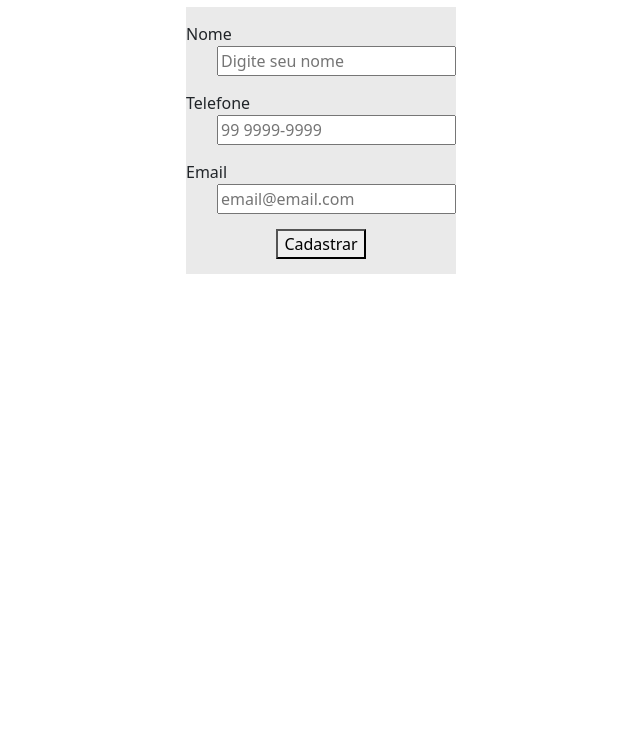
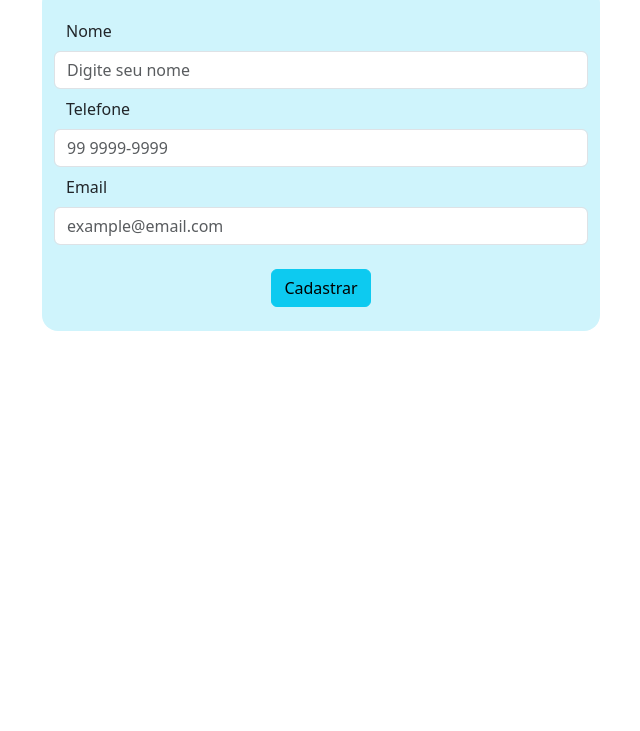
Before and after one commit to dricaamw/Aula-12-FS39, a plain HTML site: page index.html in a window 1280 px wide. Shown: the part 69-800 px from the top of the page, without its empty margins (319-959 px from the left). Drawn offline with nearby package versions, Linux system fonts and the light colour scheme.

Commit message:
formulario estilizado com bootstrap

```diff
--- a/index.html
+++ b/index.html
@@ -4,29 +4,31 @@
     <meta charset="UTF-8">
     <meta name="viewport" content="width=device-width, initial-scale=1.0">
     <title>Git e Git Hub</title>
-    <link rel="stylesheet" href="style.css">
+    <!-- <link rel="stylesheet" href="style.css"> -->
     <link href="https://cdn.jsdelivr.net/npm/bootstrap@5.3.3/dist/css/bootstrap.min.css" rel="stylesheet" integrity="sha384-QWTKZyjpPEjISv5WaRU9OFeRpok6YctnYmDr5pNlyT2bRjXh0JMhjY6hW+ALEwIH" crossorigin="anonymous">
 </head>
 <body>
-    <h1>Cadastro</h1>
-    <form action="#">
-        <div>
-            <label for="">Nome</label>
-            <input type="text" placeholder="Digite seu nome">
-        </div>
-        <div>
-            <label for="">Telefone</label>
-            <input type="number" placeholder="99 9999-9999">
-        </div>
-        <div>
-            <label for="">Email</label>
-            <input type="email" placeholder="email@email.com">
-        </div>
-        <div id="button">
-            <button>Cadastrar</button>
+    <div class="container d-flex flex-column align-items-center ">
+        <h1>Cadastro</h1>
+        <form action="#" class="w-50 bg-info-subtle p-4 rounded-4">
+            <div class="row">
+                <label for="name" class="form-label mt-2">Nome</label>
+                <input type="text" name="name" id="name" placeholder="Digite seu nome" class="form-control">
+            </div>
+            <div class="row">
+                <label for="phone" class="form-label mt-2">Telefone</label>
+                <input type="tel" name="phone" id="phone" placeholder="99 9999-9999" class="form-control">
+            </div>
+            <div class="row">
+                <label for="email" class="form-label mt-2">Email</label>
+                <input type="email" name="email" id="email" placeholder="example@email.com" class="form-control">
+            </div>
+
+        <div class="d-flex justify-content-center mt-4">
+            <button class="btn btn-info" type="submit">Cadastrar</button>
         </div>
     </form>
-
+</div>
     <script src="https://cdn.jsdelivr.net/npm/bootstrap@5.3.3/dist/js/bootstrap.bundle.min.js" integrity="sha384-YvpcrYf0tY3lHB60NNkmXc5s9fDVZLESaAA55NDzOxhy9GkcIdslK1eN7N6jIeHz" crossorigin="anonymous"></script>
 </body>
 </html>
--- a/style.css
+++ b/style.css
@@ -3,14 +3,14 @@ body{
     align-items: center;
     justify-content: center;
     flex-direction: column;
-    gap: 20px;
-
 }
 form{
-    display: flex;
-    flex-direction: column;
     width: 270px;
     background-color: rgba(0, 0, 0, 0.084);
+}
+h1{
+    font-family: Arial, Helvetica, sans-serif;
+    font-size: 24px;
 }
 div{
     margin-top: 15px;
@@ -23,3 +23,6 @@ div#button{
     justify-content: center;
     margin-bottom: 15px;
 }
+button{
+    background-color: rgba(0, 0, 255, 0.2);
+}
```
